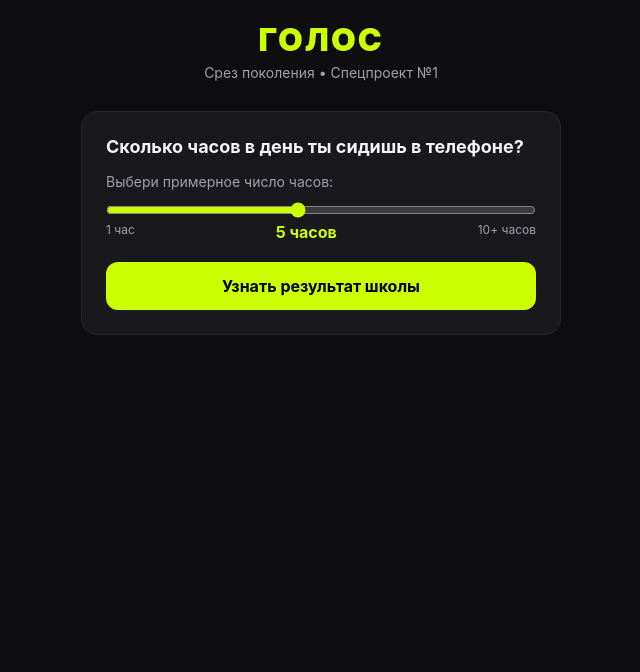
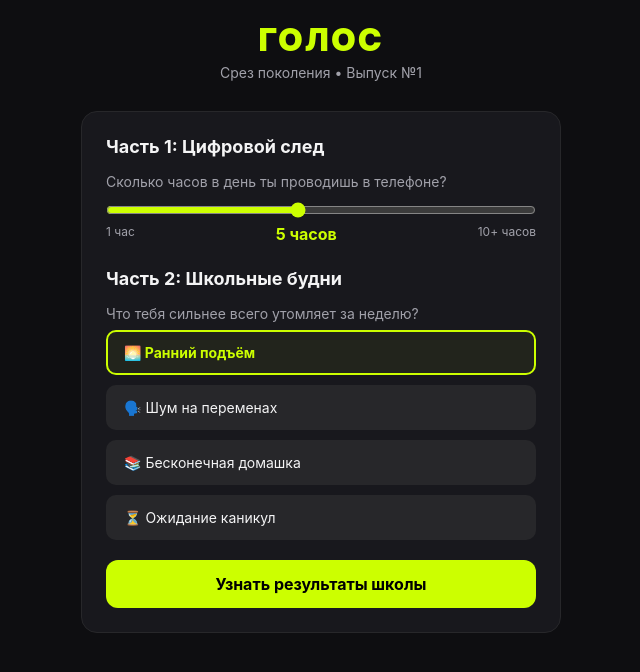
Before and after one commit to hajriseva/golos-media2, a plain HTML site: page index.html in a window 1280 px wide. Shown: the whole page, without its empty margins (319-959 px from the left). Drawn offline with nearby package versions, Linux system fonts and the light colour scheme.

Commit message:
Update index.html

```diff
--- a/index.html
+++ b/index.html
@@ -14,6 +14,7 @@
             --text: #F4F4F5;
             --text-muted: #A1A1AA;
             --purple: #8B5CF6;
+            --coral: #FF5C5C;
         }
         * { box-sizing: border-box; margin: 0; padding: 0; font-family: -apple-system, BlinkMacSystemFont, 'Segoe UI', Roboto, sans-serif; }
         body { background-color: var(--bg); color: var(--text); padding: 20px; display: flex; justify-content: center; }
@@ -25,13 +26,22 @@
         h2 { font-size: 18px; margin-bottom: 16px; color: var(--text); }
         .question { margin-bottom: 20px; }
         .question label { display: block; font-size: 14px; margin-bottom: 8px; color: var(--text-muted); }
-        input[type="range"] { width: 100%; accent-color: var(--accent); height: 8px; border-radius: 4px; background: #27272A; outline: none; }
-        .range-values { display: flex; justify-content: space-between; font-size: 12px; color: var(--text-muted); margin-top: 4px; }
-        button { width: 100%; background-color: var(--accent); color: #000; font-weight: 700; padding: 14px; border: none; border-radius: 12px; font-size: 16px; cursor: pointer; transition: 0.2s; }
-        button:active { transform: scale(0.98); }
+        input[type="range"] { width: 100%; accent-color: var(--accent); height: 8px; border-radius: 4px; background: #27272A; outline: none; margin-bottom: 10px; }
+        .range-values { display: flex; justify-content: space-between; font-size: 12px; color: var(--text-muted); }
+
+        .options-grid { display: flex; flex-direction: column; gap: 10px; margin-bottom: 20px; }
+        .option-btn { background: #27272A; border: 2px solid transparent; color: var(--text); padding: 12px 16px; border-radius: 10px; text-align: left; cursor: pointer; font-size: 14px; transition: 0.2s; }
+        .option-btn.selected { border-color: var(--accent); background: rgba(204, 255, 0, 0.05); color: var(--accent); font-weight: bold; }
+
+        button.main-btn { width: 100%; background-color: var(--accent); color: #000; font-weight: 700; padding: 14px; border: none; border-radius: 12px; font-size: 16px; cursor: pointer; transition: 0.2s; }
+        button.main-btn:active { transform: scale(0.98); }
+
         .hidden { display: none !important; }
-        .result-box { text-align: center; }
-        .stat-highlight { font-size: 28px; font-weight: 800; color: var(--accent); margin: 10px 0; }
+        .result-box { text-align: center; margin-bottom: 20px; }
+        .stat-highlight { font-size: 24px; font-weight: 800; color: var(--accent); margin: 8px 0; }
+
+        .editorial-note { background: rgba(139, 92, 246, 0.1); border-left: 4px solid var(--purple); padding: 12px; border-radius: 0 10px 10px 0; font-size: 13px; color: var(--text-muted); margin-top: 20px; line-height: 1.4; }
+        .editorial-note strong { color: var(--text); }
         canvas { margin-top: 15px; max-height: 220px; }
     </style>
 </head>
@@ -40,14 +50,14 @@
 <div class="container">
     <header>
         <div class="logo">ГОЛОС</div>
-        <div class="subtitle">Срез поколения • Спецпроект №1</div>
+        <div class="subtitle">Срез поколения • Выпуск №1</div>
     </header>
 
     <!-- Блок опроса -->
     <div id="quiz-card" class="card">
-        <h2>Сколько часов в день ты сидишь в телефоне?</h2>
+        <h2>Часть 1: Цифровой след</h2>
         <div class="question">
-            <label>Выбери примерное число часов:</label>
+            <label>Сколько часов в день ты проводишь в телефоне?</label>
             <input type="range" id="hoursInput" min="1" max="10" value="5" oninput="updateVal(this.value)">
             <div class="range-values">
                 <span>1 час</span>
@@ -55,41 +65,67 @@
                 <span>10+ часов</span>
             </div>
         </div>
-        <button onclick="submitAnswer()">Узнать результат школы</button>
+
+        <h2 style="margin-top: 24px;">Часть 2: Школьные будни</h2>
+        <div class="question">
+            <label>Что тебя сильнее всего утомляет за неделю?</label>
+            <div class="options-grid" id="fatigueOptions">
+                <button class="option-btn selected" onclick="selectOption(this, 'Ранний подъём')">🌅 Ранний подъём</button>
+                <button class="option-btn" onclick="selectOption(this, 'Шум на переменах')">🗣️ Шум на переменах</button>
+                <button class="option-btn" onclick="selectOption(this, 'Бесконечная домашка')">📚 Бесконечная домашка</button>
+                <button class="option-btn" onclick="selectOption(this, 'Ожидание каникул')">⏳ Ожидание каникул</button>
+            </div>
+        </div>
+
+        <button class="main-btn" onclick="submitAnswer()">Узнать результаты школы</button>
     </div>
 
     <!-- Блок результатов и графиков -->
     <div id="result-card" class="card hidden">
-        <h2>Твой результат vs Школа</h2>
+        <h2>Итоги исследования</h2>
+
         <div class="result-box">
-            <p>Ты проводишь в телефоне:</p>
-            <div class="stat-highlight" id="userChoiceText">5 часов</div>
-            <p style="font-size: 13px; color: var(--text-muted);">В среднем по школе этот показатель составляет 5.4 часа.</p>
+            <p>Твой выбор по утомляемости:</p>
+            <div class="stat-highlight" id="userChoiceFatigue">Ранний подъём</div>
+            <p style="font-size: 13px; color: var(--text-muted);">Экранное время: <span id="userChoiceHours" style="color: var(--accent); font-weight: bold;">5 часов</span></p>
         </div>
 
         <!-- График -->
         <canvas id="myChart"></canvas>
 
-        <button style="margin-top: 20px; background-color: var(--purple); color: #fff;" onclick="resetQuiz()">Пройти заново</button>
+        <div class="editorial-note">
+            <strong>Мнение редакции:</strong> Цифры показывают, что ритм недели давит на всех одинаково. Но экранное время отнимает у нас больше ресурсов, чем кажется на первый взгляд.
+        </div>
+
+        <button class="main-btn" style="margin-top: 20px; background-color: var(--purple); color: #fff;" onclick="resetQuiz()">Пройти заново</button>
     </div>
 </div>
 
 <script>
+    let selectedFatigue = 'Ранний подъём';
+
     function updateVal(val) {
         document.getElementById('valDisplay').innerText = val + ' часов';
+    }
+
+    function selectOption(button, value) {
+        document.querySelectorAll('.option-btn').forEach(btn => btn.classList.remove('selected'));
+        button.classList.add('selected');
+        selectedFatigue = value;
     }
 
     let myChartInstance = null;
 
     function submitAnswer() {
         const userVal = document.getElementById('hoursInput').value;
-        document.getElementById('userChoiceText').innerText = userVal + ' часов';
+        document.getElementById('userChoiceHours').innerText = userVal + ' часов';
+        document.getElementById('userChoiceFatigue').innerText = selectedFatigue;
 
-        // Скрываем опрос, показываем результат
+        // Переключаем экраны
         document.getElementById('quiz-card').classList.add('hidden');
         document.getElementById('result-card').classList.remove('hidden');
 
-        // Рисуем график
+        // Строим график
         const ctx = document.getElementById('myChart').getContext('2d');
 
         if (myChartInstance) {
@@ -99,9 +135,9 @@
         myChartInstance = new Chart(ctx, {
             type: 'bar',
             data: {
-                labels: ['Ты', 'Среднее по школе'],
+                labels: ['Твой телефон', 'Среднее в школе'],
                 datasets: [{
-                    label: 'Часов в телефоне',
+                    label: 'Часов в день',
                     data: [userVal, 5.4],
                     backgroundColor: ['#CCFF00', '#8B5CF6'],
                     borderRadius: 8
@@ -134,4 +170,4 @@
 </script>
 
 </body>
-</html>
+    </html>
```
